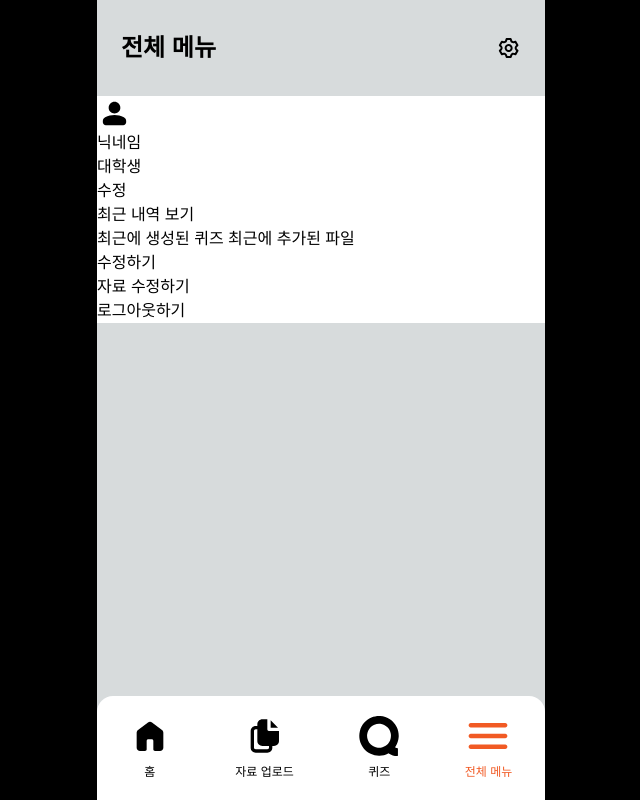
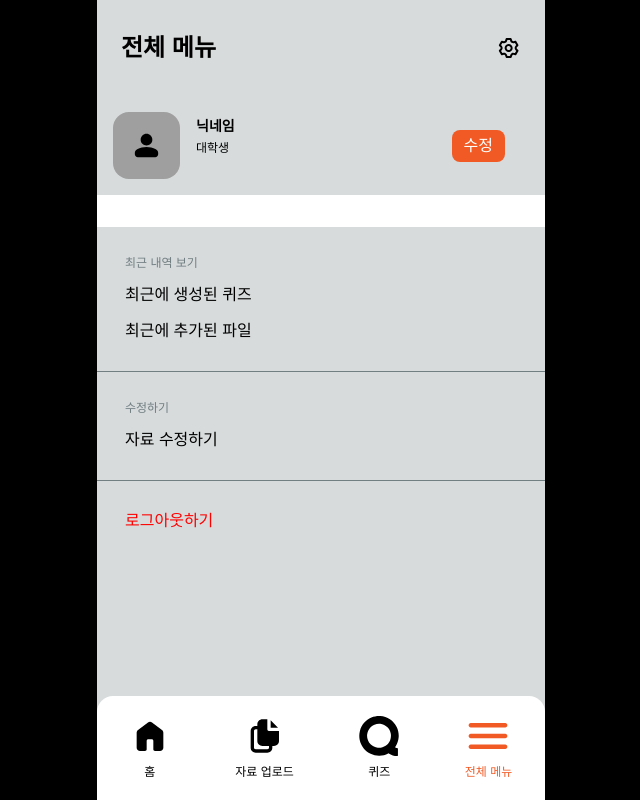
Before and after one commit to AI-XTHON/AITHON-FE, a React (Vite) app: page /mypage in a window 1280 px wide. Shown: the whole page, without its empty margins (319-959 px from the left). Built offline with nearby package versions, Linux system fonts and the light colour scheme; no server answers; a web font is replaced by a local one.

Commit message:
feat : 마이페이지

```diff
--- a/src/features/mypage/components/MenuSection.tsx
+++ b/src/features/mypage/components/MenuSection.tsx
@@ -5,19 +5,19 @@ type Props = { onLogout: () => void }
 
 function MenuSection({ onLogout }: Props) {
     return (
-        <section>
-            <div>
-                <p>최근 내역 보기</p>
-                <Link to="/quizzes/recent">최근에 생성된 퀴즈</Link> {/* TODO : 더미 경로 */}
-                <Link to="/files/recent">최근에 추가된 파일</Link>   {/* TODO : 더미 경로 */}
+        <section className='bg-[#d7dbdc] '>
+            <div className='p-7 flex flex-col gap-3'>
+                <p className='text-[#717E82] text-xs'>최근 내역 보기</p>
+                <Link to="/quizzes/recent" className='menuLinkText'>최근에 생성된 퀴즈</Link> {/* TODO : 더미 경로 */}
+                <Link to="/files/recent" className='menuLinkText'>최근에 추가된 파일</Link>   {/* TODO : 더미 경로 */}
             </div>
-
-            <div>
-                <p>수정하기</p>
-                <Link to="/materials/edit">자료 수정하기</Link>     {/* TODO : 더미 경로 */}
+            <hr className='text-[#717E82]' />
+            <div className='p-7 flex flex-col gap-3'>
+                <p className='text-[#717E82] text-xs'>수정하기</p>
+                <Link to="/materials/edit" className='menuLinkText'>자료 수정하기</Link>     {/* TODO : 더미 경로 */}
             </div>
-
-            <button onClick={onLogout}>로그아웃하기</button>
+            <hr className='text-[#717E82]' />
+            <button onClick={onLogout} className='p-7 text-[#FF0000] menuLinkText'>로그아웃하기</button>
         </section>
     )
 }
--- a/src/features/mypage/components/ProfileSection.tsx
+++ b/src/features/mypage/components/ProfileSection.tsx
@@ -9,13 +9,16 @@ type Props = {
 
 function ProfileSection({ nickname, position }: Props) {
     return (
-        <section>
-            <img src={profile} alt="프로필" />
-            <div>
-                <p>{nickname}</p>
-                <p>{position}</p>
+        <section className=' relative p-4 pr-10 bg-[#d7dbdc] flex justify-between mb-8'>
+            <div className='flex gap-3'>
+                <img src={profile} alt="프로필" className=' bg-[#9F9F9F] p-4 rounded-2xl' />
+                <div className='p-1'>
+                    <p className='font-bold text-sm mb-1'>{nickname}</p>
+                    <p className='text-xs'>{position}</p>
+                </div>
             </div>
-            <Link to='/settings/user-info'>
+
+            <Link to='/settings/user-info' className=' my-auto h-8 py-1 px-3 bg-[#F15A24]  text-white rounded-lg'>
                 수정
             </Link>
         </section>
```
